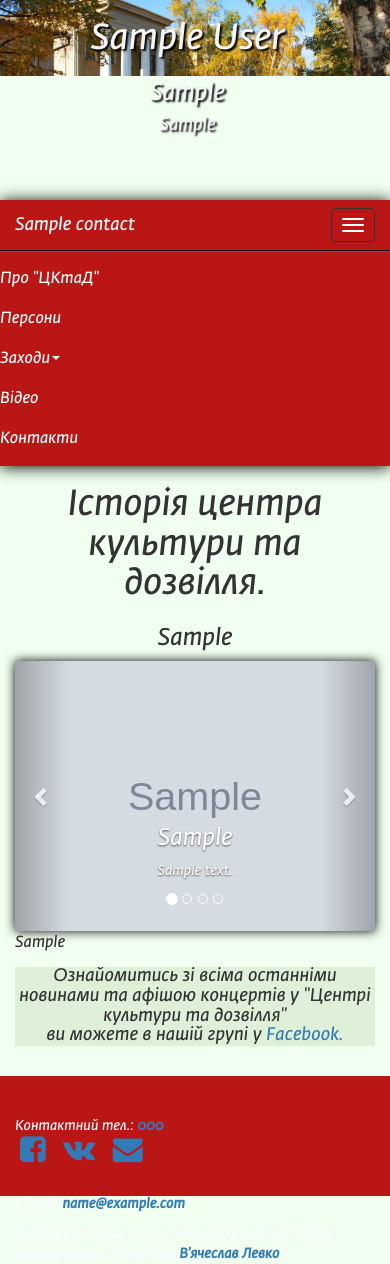
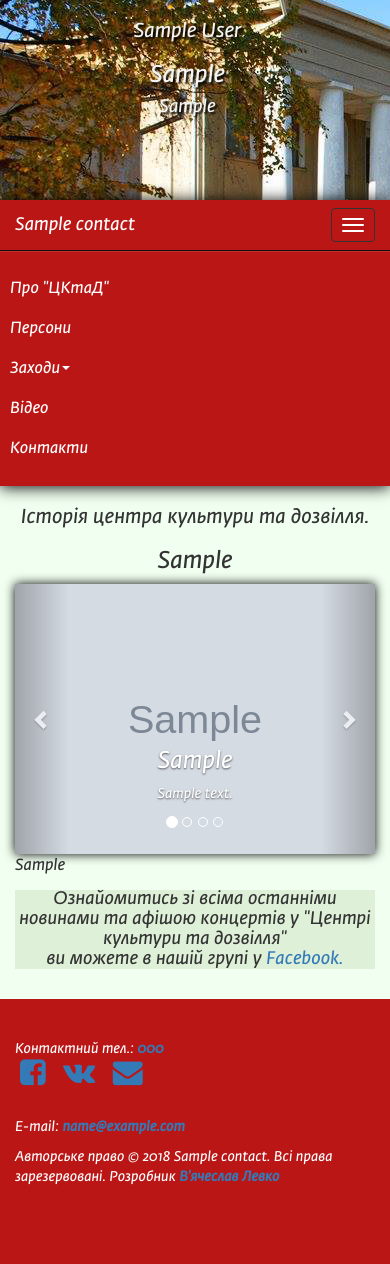
Before and after one commit to osovskaya/dk_admin, a Django app: page / in a window 390 px wide, after a click that opens the changed part. After the commit the page ends 1185 px from the top, so only its background shows below. Run offline with Django 3.2, Linux system fonts and the light colour scheme; tables that the repository leaves empty hold one stand-in row (values such as "Sample post"); grey boxes marked "Sample" are stand-in pictures; some libraries are stand-ins or nearby versions.

Commit message:
[ADD] responsive site

```diff
--- a/backoffice/static/backoffice/css/style.css
+++ b/backoffice/static/backoffice/css/style.css
@@ -68,7 +68,7 @@ body {
     -moz-background-size: 100%; /* Firefox 3.6+ */
     -webkit-background-size: 100%; /* Safari 3.1+ и Chrome 4.0+ */
     -o-background-size: 100%; /* Opera 9.6+ */
-    background-size: 100%;  }
+    background-size: cover;  }
 
 /*main*/
 .link-facebook{
@@ -128,6 +128,7 @@ footer a{
 /*-------------------------------------------------------------------------------------------------------------------  */
 /*about us*/
 .main-text {
+    text-aline: justify ;
     font-size: 16px;
     line-height: 25px; }
 
@@ -138,3 +139,30 @@ footer a{
     margin:4% 0 3% 0;
 
 }
+
+/*-------------------media-----------------------------*/
+@media only screen and (max-width: 1200px) {
+    .container p iframe{
+    width: 100% ;
+    }
+}
+@media only screen and (max-width: 992px) {
+    footer{
+    height: auto;
+    padding: 40px 0 20px 0;
+    }
+}
+@media only screen and (max-width: 768px) {
+    .navbar-nav {
+    padding: 10px;
+  }
+}
+@media only screen and (max-width: 500px) {
+    .container h1,
+    .header-title h1{
+       font-size: 20px;
+    }
+}
+@media only screen and (max-width: 400px) {
+
+}
--- a/backoffice/templates/dk/contacts.html
+++ b/backoffice/templates/dk/contacts.html
@@ -10,7 +10,7 @@
 
         <div>
             <h2 class="name-maps"> Карта "ЦКтаД" м.Бiлгород-Днiстровський</h2>
-            <iframe src="https://www.google.com/maps/d/u/0/embed?mid=1CQHdyeVSnp-8aTVTUpu13606ODA" width="1140" height="500"></iframe>
+            <iframe src="https://www.google.com/maps/d/u/0/embed?mid=1CQHdyeVSnp-8aTVTUpu13606ODA" width="100%" height="500"></iframe>
 
 
             <h4 class="link-facebook bg-success"> Ознайомитись зі всіма останніми новинами та афiшою концертів у "Центрі культури та дозвілля" <br> ви можете в нашій групі у
@@ -29,7 +29,7 @@
 
         <div>
             <h2 class="name-maps"> Карта {{ company.short_name }} {{ company.city }}</h2>
-            <iframe src="https://www.google.com/maps/d/u/0/embed?mid=1CQHdyeVSnp-8aTVTUpu13606ODA" width="1140" height="500"></iframe>
+            <iframe src="https://www.google.com/maps/d/u/0/embed?mid=1CQHdyeVSnp-8aTVTUpu13606ODA" width="100%" height="500"></iframe>
 
 
             <h4 class="link-facebook bg-success"> Ознайомитись зі всіма останніми новинами та афiшою концертів у "Центрі культури та дозвілля" <br> ви можете в нашій групі у
--- a/backoffice/templates/dk/index.html
+++ b/backoffice/templates/dk/index.html
@@ -47,7 +47,7 @@
             </a>
         </div>
 
-        <div class="main-text">
+        <div class="main-text text-justify">
             {% autoescape off %}
                 {{ company.history }}
             {% endautoescape %}
--- a/backoffice/templates/dk/main_layout.html
+++ b/backoffice/templates/dk/main_layout.html
@@ -4,6 +4,16 @@
     <meta charset="UTF-8">
     <meta http-equiv="X-UA-Compatible" content="IE=edge">
     <meta name="viewport" content="width=device-width, initial-scale=1.0">
+
+    <meta name="author" content="Левко Вячеслав">
+    <meta name="keywords" content="Белгород-Днестровский, КУ ЦКтаД, ЦКтаД, Центр культури та дозвiлл, Центр культуры,
+    выставки в белгороде, спектакли, выступления, концерты, вистави, концерти в Аккерманi. ">
+    <meta name="description" content="Центр культури та дозвiлля, який розташований у старовиннуму
+    мiстi Бiлгород-Днicтровський, є культурним центром всього мiста вже на протязi 70-ти рокiв. Вистави, концерти зiрок,
+    танцювальних коллективiв та багато iншого проходять саме тут. Завiтайте до нашохо центра культури.">
+
+
+
     <title>{% block title %}{% endblock %}</title>
 
     {% load static %}
```
Also changed, not shown: dk_admin/settings.py (+9 -9 lines).
